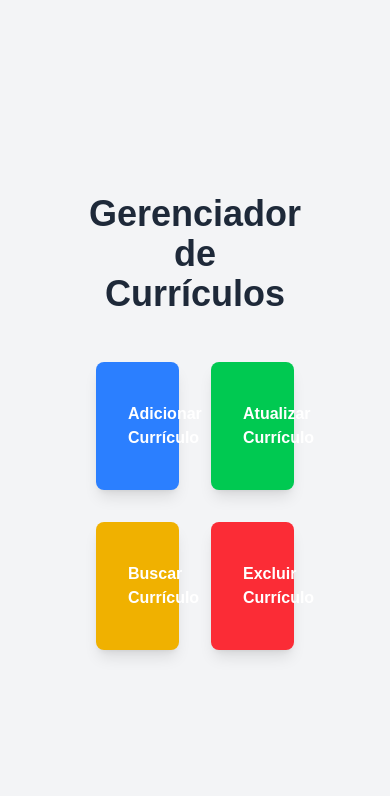
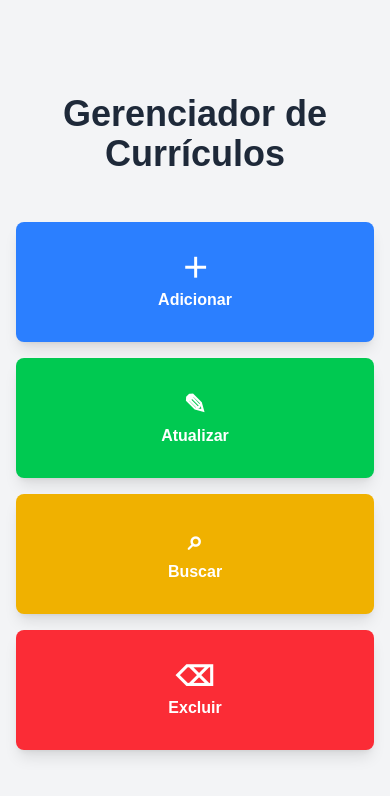
Before and after one commit to joelsouza82/curriculum-webview, a Next.js app: page /home in a window 390 px wide. Shown: the top 796 px of the page. Built offline with nearby package versions, Linux system fonts and the light colour scheme.

Commit message:
Arruma layout

```diff
--- a/src/app/home/page.module.css
+++ b/src/app/home/page.module.css
@@ -12,10 +12,31 @@
 
 .grid {
   composes: grid from global;
+  display: grid;
+  grid-template-columns: repeat(2, minmax(0, 1fr));
+  gap: 1rem;
+  width: min(100%, 36rem);
 }
 
 .button {
   composes: button from global;
+  display: flex;
+  flex-direction: column;
+  align-items: center;
+  justify-content: center;
+  gap: 0.5rem;
+  min-height: 9rem;
+  padding: 1rem 0.75rem;
+  text-align: center;
+  white-space: normal;
+  word-break: break-word;
+  line-height: 1.2;
+}
+
+.icon {
+  font-size: clamp(1.7rem, 4vw, 2.5rem);
+  line-height: 1;
+  display: block;
 }
 
 .addButton {
@@ -30,3 +51,19 @@
 .deleteButton {
   composes: deleteButton from global;
 }
+
+@media (max-width: 480px) {
+  .main {
+    padding: 1.5rem 1rem;
+  }
+
+  .grid {
+    grid-template-columns: 1fr;
+    width: 100%;
+  }
+
+  .button {
+    min-height: 7.5rem;
+    width: 100%;
+  }
+}
--- a/src/app/home/page.tsx
+++ b/src/app/home/page.tsx
@@ -3,6 +3,13 @@
 import React from 'react';
 import styles from './page.module.css';
 import { useRouter } from 'next/navigation';
+
+const icons = {
+  add: '＋',
+  update: '✎',
+  search: '⌕',
+  delete: '⌫',
+};
 
 export default function HomePage() {
   const router = useRouter();
@@ -23,22 +30,26 @@ export default function HomePage() {
 
       <div className={styles.grid}>
         <button className={`${styles.button} ${styles.addButton}`}>
-          Adicionar Currículo
+          <span className={styles.icon} aria-hidden="true">{icons.add}</span>
+          <span>Adicionar</span>
         </button>
         <button
           className={`${styles.button} ${styles.updateButton}`}
           onClick={handleUpdateClick}
         >
-          Atualizar Currículo
+          <span className={styles.icon} aria-hidden="true">{icons.update}</span>
+          <span>Atualizar</span>
         </button>
         <button
           className={`${styles.button} ${styles.searchButton}`}
           onClick={handleSearchClick}
         >
-          Buscar Currículo
+          <span className={styles.icon} aria-hidden="true">{icons.search}</span>
+          <span>Buscar</span>
         </button>
         <button className={`${styles.button} ${styles.deleteButton}`}>
-          Excluir Currículo
+          <span className={styles.icon} aria-hidden="true">{icons.delete}</span>
+          <span>Excluir</span>
         </button>
       </div>
     </main>
--- a/src/app/search/page.tsx
+++ b/src/app/search/page.tsx
@@ -12,7 +12,8 @@ export default function SearchPage() {
   const [error, setError] = useState<string | null>(null);
 
   const router = useRouter();
-  const handleBackToHome = () => router.push('/');
+  const handleBackToHome = () => router.push('/home');
+  const safePersonals = Array.isArray(personals) ? personals : [];
 
   useEffect(() => {
     const fetchPersonals = async () => {
@@ -20,17 +21,17 @@ export default function SearchPage() {
         setLoading(true);
         setError(null);
         const data = await getPersonals();
-        setPersonals(data);
+        setPersonals(Array.isArray(data) ? data : []);
       } catch (err: any) {
-        console.error("Error fetching personals:", err);
-        setError("Falha ao carregar dados pessoais. Verifique sua conexão ou tente novamente mais tarde.");
+        console.error('Error fetching personals:', err);
+        setError('Falha ao carregar dados pessoais. Verifique sua conexão ou tente novamente mais tarde.');
       } finally {
         setLoading(false);
       }
     };
 
     fetchPersonals();
-  }, []); // Empty dependency array means this runs once on mount
+  }, []);
 
   return (
     <main className={styles.main}>
@@ -53,13 +54,13 @@ export default function SearchPage() {
       {loading && <p className="text-gray-600 text-lg">Carregando currículos...</p>}
       {error && <p className="text-red-500 text-lg">{error}</p>}
 
-      {!loading && !error && personals.length === 0 && (
+      {!loading && !error && safePersonals.length === 0 && (
         <p className="text-gray-600 text-lg">Nenhum currículo encontrado.</p>
       )}
 
-      {!loading && !error && personals.length > 0 && (
+      {!loading && !error && safePersonals.length > 0 && (
         <div className={styles.grid}>
-          {personals.map((personal) => (
+          {safePersonals.map((personal) => (
             <div key={personal.id_personal} className="bg-white p-6 rounded-lg shadow-md">
               <h2 className="text-xl font-semibold text-gray-800">{personal.address}</h2>
               <p className="text-gray-600">{personal.neighborhood}</p>
--- a/src/services/personalService.ts
+++ b/src/services/personalService.ts
@@ -5,17 +5,18 @@ import { Personal } from '../types/personal';
  */
 export async function getPersonals() {
   try {
-    const response = await fetch('/api/personals', { // Usando o endpoint do proxy
+    const response = await fetch('/api/personals', {
       cache: 'no-store',
     });
     if (!response.ok) {
-      const errorBody = await response.text(); // Tenta ler o corpo da resposta para mais detalhes
+      const errorBody = await response.text();
       throw new Error(`HTTP error! status: ${response.status}, body: ${errorBody}`);
     }
+
     const data = await response.json();
-    return data;
+    return Array.isArray(data) ? data : [];
   } catch (error) {
-    console.error("Error fetching personals:", error);
+    console.error('Error fetching personals:', error);
     throw error;
   }
 }
```
